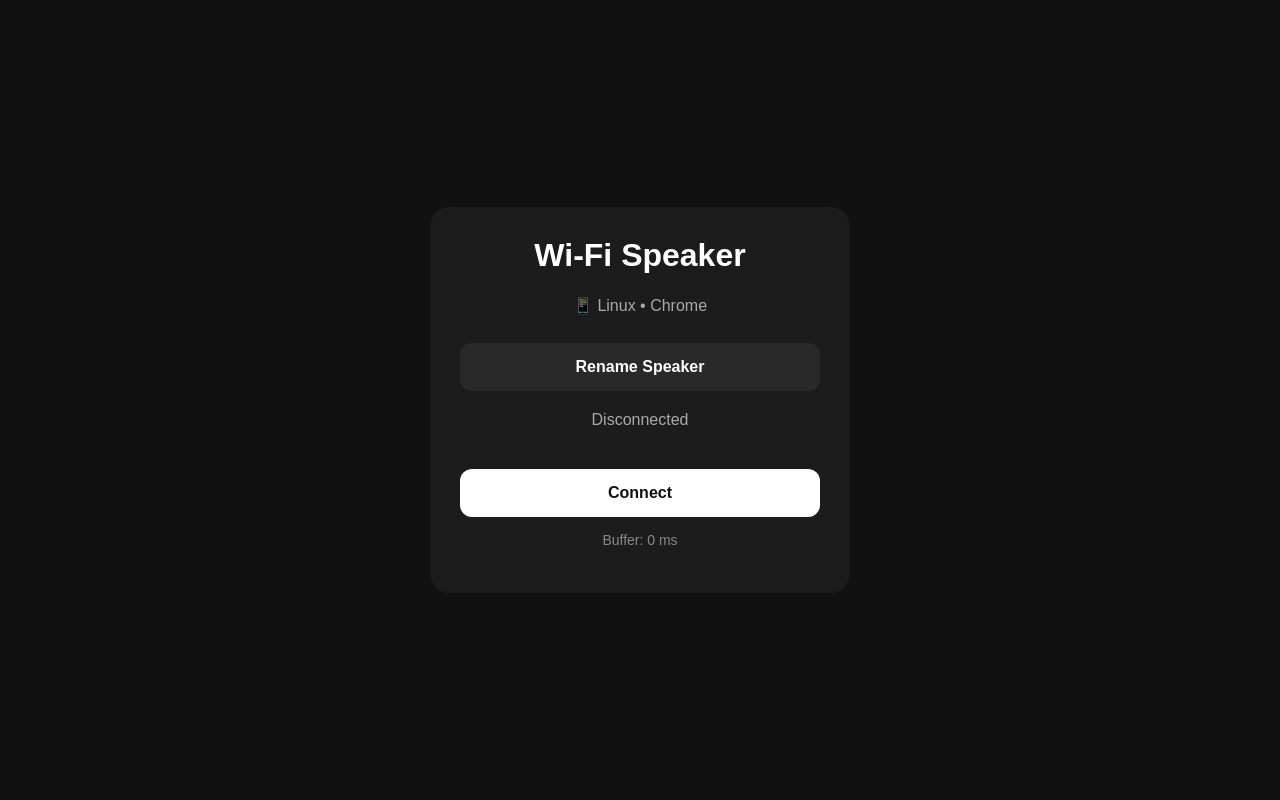
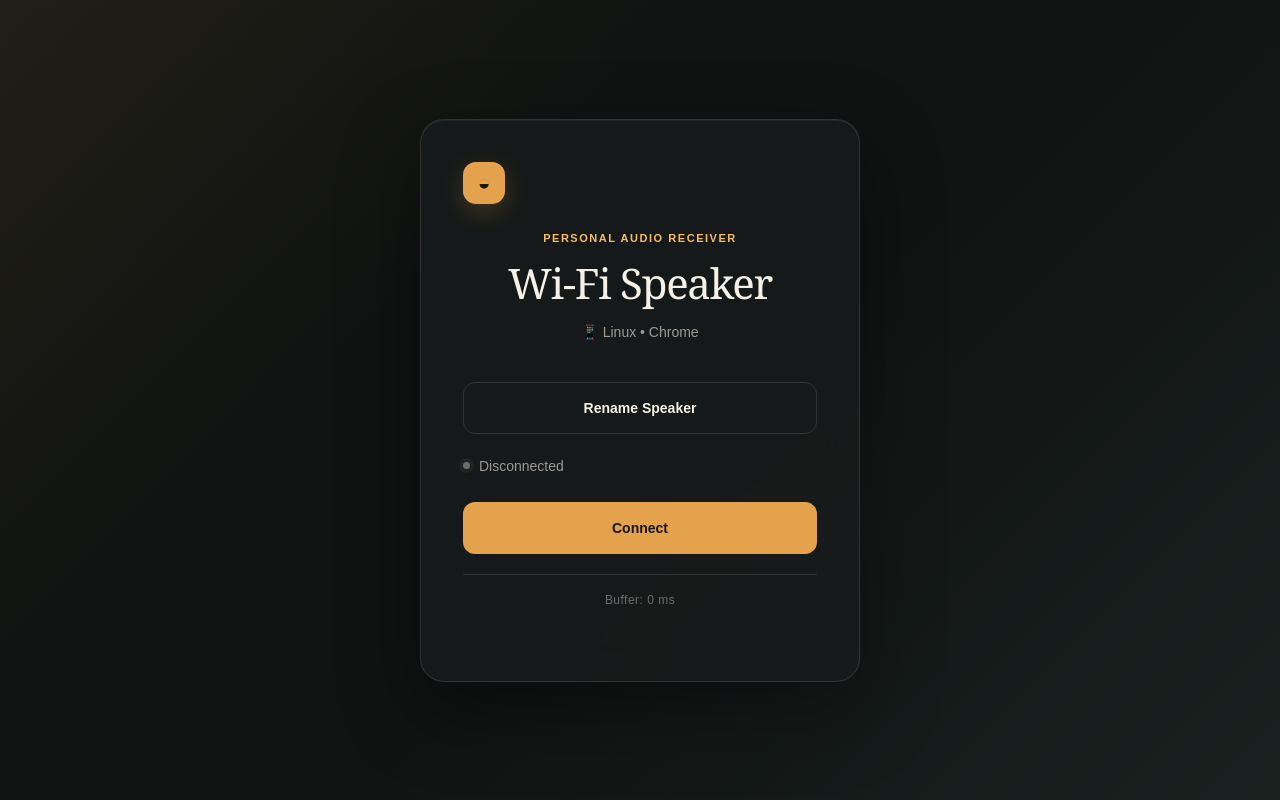
Before and after one commit to FireWave-in/WiFi-Speaker, a plain HTML site: page receiver/index.html in a window 1280 px wide. Drawn offline with Linux system fonts and the light colour scheme.

Commit message:
Refresh Wi-Fi speaker frontend

```diff
--- /dev/null
+++ b/control/styles.css
@@ -0,0 +1,187 @@
+:root {
+    color-scheme: dark;
+    --ink: #f5f1e8;
+    --muted: #a19f98;
+    --soft: #74756f;
+    --line: rgba(245, 241, 232, 0.11);
+    --panel: rgba(29, 32, 31, 0.82);
+    --accent: #e4a24c;
+    --accent-bright: #f6bd66;
+    --green: #7fc6a1;
+    font-family: "Avenir Next", "Segoe UI", sans-serif;
+}
+
+* { box-sizing: border-box; }
+
+body {
+    min-height: 100vh;
+    margin: 0;
+    padding: 58px 28px 72px;
+    color: var(--ink);
+    background: #101312;
+    background-image: linear-gradient(120deg, rgba(228, 162, 76, 0.1), transparent 32%), linear-gradient(320deg, rgba(66, 100, 95, 0.2), transparent 46%);
+}
+
+body::before {
+    position: fixed;
+    inset: 0;
+    z-index: -1;
+    content: "";
+    opacity: 0.3;
+    background-image: linear-gradient(rgba(255,255,255,.025) 1px, transparent 1px), linear-gradient(90deg, rgba(255,255,255,.025) 1px, transparent 1px);
+    background-size: 48px 48px;
+    mask-image: linear-gradient(to bottom, black, transparent 82%);
+}
+
+.container {
+    width: min(100%, 960px);
+    margin: auto;
+    animation: rise 600ms ease both;
+}
+
+header {
+    display: flex;
+    align-items: flex-end;
+    justify-content: space-between;
+    gap: 24px;
+    margin-bottom: 42px;
+}
+
+.brand-mark {
+    width: 44px;
+    height: 44px;
+    display: grid;
+    place-items: center;
+    margin-bottom: 22px;
+    border-radius: 13px;
+    color: #171513;
+    background: var(--accent);
+    font-size: 21px;
+    box-shadow: 0 8px 24px rgba(228, 162, 76, .2);
+}
+
+.eyebrow {
+    margin: 0 0 11px;
+    color: var(--accent-bright);
+    font-size: 11px;
+    font-weight: 700;
+    letter-spacing: .16em;
+    text-transform: uppercase;
+}
+
+h1 {
+    margin: 0;
+    font-family: Georgia, serif;
+    font-size: clamp(38px, 6vw, 60px);
+    font-weight: 400;
+    letter-spacing: -.04em;
+}
+
+.subtitle {
+    margin-top: 12px;
+    color: var(--muted);
+    font-size: 14px;
+}
+
+#count { color: var(--muted); }
+
+.connection-state {
+    display: flex;
+    align-items: center;
+    gap: 9px;
+    padding: 12px 14px;
+    border: 1px solid var(--line);
+    border-radius: 12px;
+    color: var(--muted);
+    font-size: 12px;
+}
+
+.connection-state::before {
+    width: 7px;
+    height: 7px;
+    content: "";
+    border-radius: 50%;
+    background: var(--green);
+    box-shadow: 0 0 0 4px rgba(127, 198, 161, .12);
+}
+
+.toolbar {
+    display: flex;
+    align-items: center;
+    justify-content: space-between;
+    gap: 12px;
+    margin-bottom: 16px;
+    padding-bottom: 14px;
+    border-bottom: 1px solid var(--line);
+}
+
+.toolbar-actions { display: flex; gap: 9px; }
+
+button {
+    min-height: 42px;
+    padding: 0 15px;
+    border: 1px solid var(--line);
+    border-radius: 10px;
+    color: var(--ink);
+    background: rgba(255, 255, 255, .05);
+    font: inherit;
+    font-size: 13px;
+    font-weight: 700;
+    cursor: pointer;
+    transition: border-color 180ms ease, background 180ms ease, transform 180ms ease;
+}
+
+button:hover { border-color: rgba(245, 241, 232, .28); background: rgba(255,255,255,.1); }
+button:active { transform: translateY(1px); }
+.primary { border-color: var(--accent); color: #171513; background: var(--accent); }
+.primary:hover { border-color: var(--accent-bright); background: var(--accent-bright); }
+
+.speaker {
+    display: grid;
+    grid-template-columns: 24px minmax(0, 1fr) minmax(150px, 210px) 48px 42px;
+    align-items: center;
+    gap: 18px;
+    min-height: 92px;
+    margin-bottom: 10px;
+    padding: 19px 20px;
+    border: 1px solid var(--line);
+    border-radius: 16px;
+    background: var(--panel);
+    box-shadow: inset 0 1px rgba(255,255,255,.035);
+    backdrop-filter: blur(12px);
+    transition: opacity 180ms ease, border-color 180ms ease, transform 180ms ease;
+}
+
+.speaker:hover { border-color: rgba(245, 241, 232, .25); transform: translateY(-1px); }
+.speaker.off { opacity: .52; }
+.checkbox { width: 18px; height: 18px; accent-color: var(--accent); }
+.info { min-width: 0; }
+.name { overflow: hidden; font-size: 16px; font-weight: 700; text-overflow: ellipsis; white-space: nowrap; }
+.meta { margin-top: 7px; overflow: hidden; color: var(--soft); font-size: 12px; text-overflow: ellipsis; white-space: nowrap; }
+.volume { width: 100%; accent-color: var(--accent); cursor: pointer; }
+.volumeValue { color: var(--muted); font-variant-numeric: tabular-nums; text-align: right; }
+.speaker button { width: 42px; padding: 0; color: var(--muted); background: transparent; }
+.speaker button:hover { color: var(--ink); }
+
+.empty {
+    padding: 64px 24px;
+    border: 1px dashed rgba(245,241,232,.18);
+    border-radius: 16px;
+    color: var(--muted);
+    background: rgba(255,255,255,.025);
+    line-height: 1.7;
+    text-align: center;
+}
+
+@keyframes rise { from { opacity: 0; transform: translateY(14px); } to { opacity: 1; transform: translateY(0); } }
+
+@media (max-width: 680px) {
+    body { padding: 32px 16px 48px; }
+    header { display: block; margin-bottom: 30px; }
+    .connection-state { width: max-content; margin-top: 22px; }
+    .toolbar { align-items: flex-start; flex-direction: column; }
+    .speaker { grid-template-columns: 24px minmax(0, 1fr) 42px; gap: 12px; }
+    .volume, .volumeValue { grid-column: 2; }
+    .volumeValue { grid-column: 3; grid-row: 2; }
+    .speaker button { grid-column: 3; grid-row: 1; }
+}
--- a/receiver/index.html
+++ b/receiver/index.html
@@ -198,13 +198,19 @@
 
     </style>
 
+    <link rel="stylesheet" href="/receiver/styles.css">
+
 </head>
 
 
 <body>
 
 
-<div class="container">
+<main class="container">
+
+    <div class="brand-mark" aria-hidden="true">◒</div>
+
+    <p class="eyebrow">Personal audio receiver</p>
 
 
     <h1>
@@ -261,7 +267,7 @@
     <div id="error"></div>
 
 
-</div>
+</main>
 
 
 <script src="/receiver/script.js"></script>
--- /dev/null
+++ b/receiver/styles.css
@@ -0,0 +1,214 @@
+:root {
+    color-scheme: dark;
+    --ink: #f5f1e8;
+    --muted: #9c9a94;
+    --soft: #6d6d69;
+    --line: rgba(245, 241, 232, 0.12);
+    --panel: rgba(24, 27, 27, 0.86);
+    --panel-strong: #202423;
+    --accent: #e4a24c;
+    --accent-bright: #f6bd66;
+    --danger: #f07870;
+    font-family: "Avenir Next", "Segoe UI", sans-serif;
+}
+
+* {
+    box-sizing: border-box;
+}
+
+body {
+    min-height: 100vh;
+    margin: 0;
+    display: grid;
+    place-items: center;
+    overflow: hidden;
+    color: var(--ink);
+    background: #101312;
+    background-image: linear-gradient(135deg, rgba(228, 162, 76, 0.08), transparent 34%), linear-gradient(315deg, rgba(68, 101, 96, 0.18), transparent 45%);
+}
+
+body::before {
+    position: fixed;
+    inset: 0;
+    z-index: -1;
+    content: "";
+    opacity: 0.35;
+    background-image: linear-gradient(rgba(255, 255, 255, 0.025) 1px, transparent 1px), linear-gradient(90deg, rgba(255, 255, 255, 0.025) 1px, transparent 1px);
+    background-size: 48px 48px;
+    mask-image: linear-gradient(to bottom, black, transparent 75%);
+}
+
+.container {
+    width: min(92vw, 440px);
+    padding: 42px;
+    border: 1px solid var(--line);
+    border-radius: 24px;
+    background: var(--panel);
+    box-shadow: 0 28px 80px rgba(0, 0, 0, 0.38), inset 0 1px rgba(255, 255, 255, 0.05);
+    backdrop-filter: blur(18px);
+    animation: rise 600ms ease both;
+}
+
+.brand-mark {
+    width: 42px;
+    height: 42px;
+    display: grid;
+    place-items: center;
+    margin-bottom: 28px;
+    border-radius: 13px;
+    color: #171513;
+    background: var(--accent);
+    font-size: 21px;
+    box-shadow: 0 8px 24px rgba(228, 162, 76, 0.2);
+}
+
+.eyebrow {
+    margin: 0 0 10px;
+    color: var(--accent-bright);
+    font-size: 11px;
+    font-weight: 700;
+    letter-spacing: 0.14em;
+    text-transform: uppercase;
+}
+
+h1 {
+    margin: 0;
+    font-family: Georgia, serif;
+    font-size: clamp(32px, 8vw, 42px);
+    font-weight: 400;
+    letter-spacing: -0.03em;
+}
+
+#device {
+    margin: 13px 0 32px;
+    color: var(--muted);
+    font-size: 14px;
+}
+
+#status {
+    display: flex;
+    align-items: center;
+    gap: 9px;
+    margin: 24px 0 10px;
+    color: var(--muted);
+    font-size: 14px;
+}
+
+#status::before {
+    width: 7px;
+    height: 7px;
+    content: "";
+    border-radius: 50%;
+    background: var(--soft);
+    box-shadow: 0 0 0 4px rgba(109, 109, 105, 0.12);
+}
+
+#nameEditor {
+    display: none;
+    margin-bottom: 10px;
+    animation: reveal 220ms ease both;
+}
+
+input {
+    width: 100%;
+    min-height: 52px;
+    padding: 0 16px;
+    border: 1px solid var(--line);
+    border-radius: 12px;
+    outline: none;
+    color: var(--ink);
+    background: rgba(255, 255, 255, 0.06);
+    font: inherit;
+    transition: border-color 180ms ease, background 180ms ease;
+}
+
+input::placeholder {
+    color: var(--soft);
+}
+
+input:focus {
+    border-color: var(--accent);
+    background: rgba(255, 255, 255, 0.09);
+}
+
+button {
+    width: 100%;
+    min-height: 52px;
+    margin-top: 10px;
+    padding: 0 18px;
+    border: 1px solid transparent;
+    border-radius: 12px;
+    color: #171513;
+    background: var(--accent);
+    font: inherit;
+    font-size: 14px;
+    font-weight: 700;
+    cursor: pointer;
+    transition: transform 180ms ease, background 180ms ease, box-shadow 180ms ease;
+}
+
+button:hover {
+    background: var(--accent-bright);
+    box-shadow: 0 8px 22px rgba(228, 162, 76, 0.17);
+}
+
+button:active {
+    transform: translateY(1px);
+}
+
+#renameButton,
+#saveNameButton {
+    color: var(--ink);
+    background: transparent;
+    border-color: var(--line);
+}
+
+#renameButton:hover,
+#saveNameButton:hover {
+    border-color: rgba(245, 241, 232, 0.28);
+    background: rgba(255, 255, 255, 0.08);
+    box-shadow: none;
+}
+
+#connectButton {
+    margin-top: 18px;
+}
+
+#buffer {
+    margin-top: 20px;
+    padding-top: 18px;
+    border-top: 1px solid var(--line);
+    color: var(--soft);
+    font-size: 12px;
+    letter-spacing: 0.04em;
+}
+
+#error {
+    min-height: 18px;
+    margin-top: 14px;
+    color: var(--danger);
+    font-size: 12px;
+    line-height: 1.5;
+    overflow-wrap: anywhere;
+}
+
+.hidden {
+    display: none !important;
+}
+
+@keyframes rise {
+    from { opacity: 0; transform: translateY(14px); }
+    to { opacity: 1; transform: translateY(0); }
+}
+
+@keyframes reveal {
+    from { opacity: 0; transform: translateY(-5px); }
+    to { opacity: 1; transform: translateY(0); }
+}
+
+@media (max-width: 520px) {
+    .container {
+        padding: 30px 24px;
+        border-radius: 20px;
+    }
+}
```
Also changed, not shown: control/index.html (+20 -2 lines), 1 other file.
